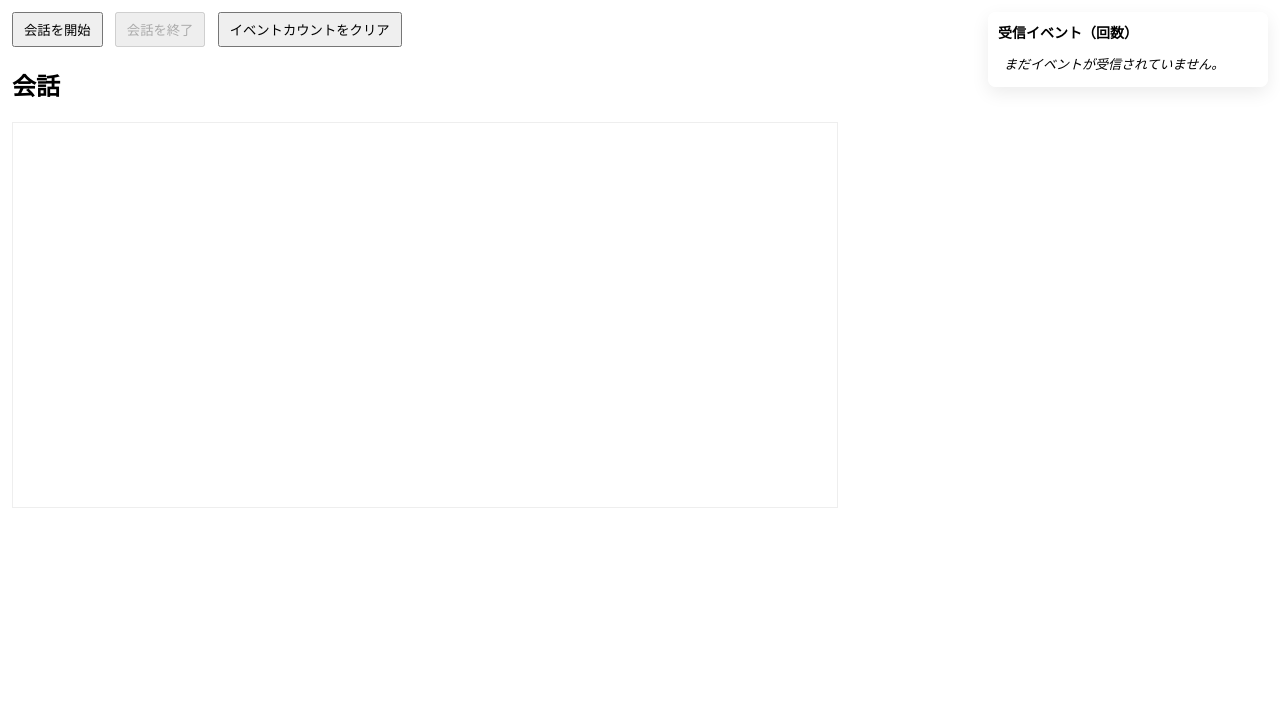
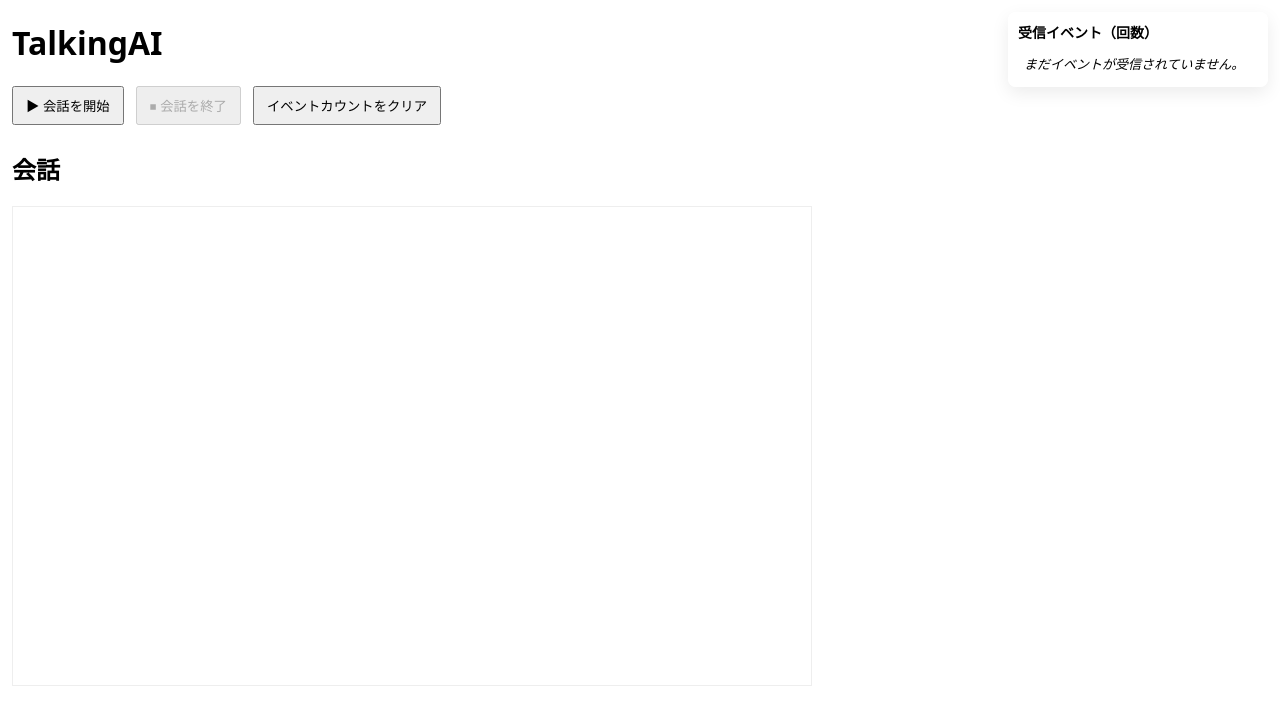
Before and after one commit to ykstudio626/talking-ai-api-demo, a plain HTML site: page index.html in a window 1280 px wide. Drawn offline with Linux system fonts and the light colour scheme.

Commit message:
画面周り

```diff
--- a/index.html
+++ b/index.html
@@ -2,7 +2,8 @@
 <html lang="ja">
 <head>
 <meta charset="UTF-8" />
-<title>OpenAI Realtime WebRTC Demo - Event Counter</title>
+<meta name="viewport" content="width=device-width, initial-scale=1.0" />
+<title>TalkingAI</title>
 <style>
   /* --- ページ全体のデザイン --- */
   body {
@@ -10,17 +11,21 @@
                  "Hiragino Kaku Gothic ProN", "Noto Sans JP",
                  "Yu Gothic", sans-serif;
     margin: 12px;
+    box-sizing: border-box;
   }
+  *, *::before, *::after { box-sizing: inherit; }
+
   #controls { margin-bottom: 8px; }
-  button { margin-right: 8px; padding: 6px 10px; }
+  button { margin-right: 8px; margin-bottom: 6px; padding: 8px 12px; }
 
   /* 会話表示エリア */
   #chatContainer {
+    width: 100%;
     max-width: 800px;
     margin-top: 8px;
     border: 1px solid #eee;
     padding: 12px;
-    height: 360px;
+    height: 60vh;
     overflow: auto;
     background: #fff;
   }
@@ -55,13 +60,22 @@
     font-size: 13px;
     max-width: 800px;
   }
+
+  /* スマホ（600px以下）ではイベントパネルを非表示 */
+  @media (max-width: 600px) {
+    #eventPanel { display: none !important; }
+    #clearStatsBtn { display: none !important; }
+    button { padding: 10px 14px; font-size: 15px; }
+  }
 </style>
 </head>
 <body>
+<h1>TalkingAI</h1>
+
 <!-- ボタン類 -->
 <div id="controls">
-  <button id="startBtn">会話を開始</button>
-  <button id="stopBtn" disabled>会話を終了</button>
+  <button id="startBtn">▶ 会話を開始</button>
+  <button id="stopBtn" disabled>⏹ 会話を終了</button>
   <button id="clearStatsBtn">イベントカウントをクリア</button>
 </div>
 
@@ -87,6 +101,10 @@
 ================================ */
 // APIキーはサーバーサイド(Vercel環境変数)で管理するため、クライアントでは不要
 const PROXY_URL = "/api/session";
+
+// イベントパネルの表示設定（true: 表示 / false: 非表示）
+const SHOW_EVENT_PANEL = true;
+document.getElementById("eventPanel").style.display = SHOW_EVENT_PANEL ? "" : "none";
 
 let pc = null; // RTCPeerConnection（WebRTCの本体）
 let dc = null; // DataChannel（イベント受信用）
```
